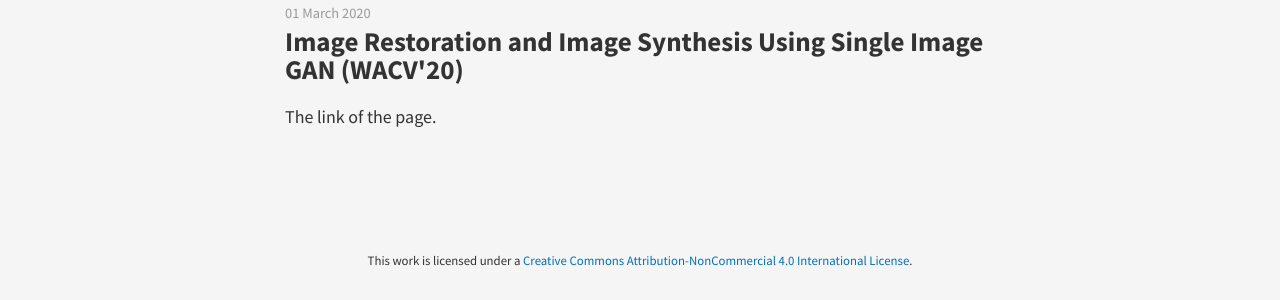
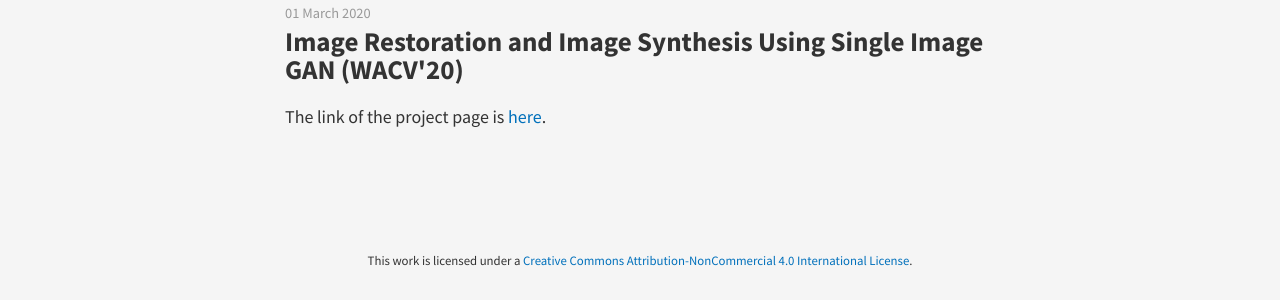
Before and after one commit to indramastan/indradeepmastan, a Jekyll site: the page built from _posts/2020-03-01-DCIL.md, in a window 1280 px wide. Shown: the part 157-457 px from the top of the page. Built offline with Jekyll 4.4.1, drawn with Linux system fonts in a browser that asks for light colours; nearby versions of some CDN libraries.

Commit message:
Update 2020-03-01-DCIL.md

```diff
--- a/_posts/2020-03-01-DCIL.md
+++ b/_posts/2020-03-01-DCIL.md
@@ -3,4 +3,4 @@
 title: Image Restoration and Image Synthesis Using Single Image GAN (WACV'20)
 ---
 
-The link of the page.
+The link of the project page is [here](https://indradeepmastan.github.io/DCIL/).
```
